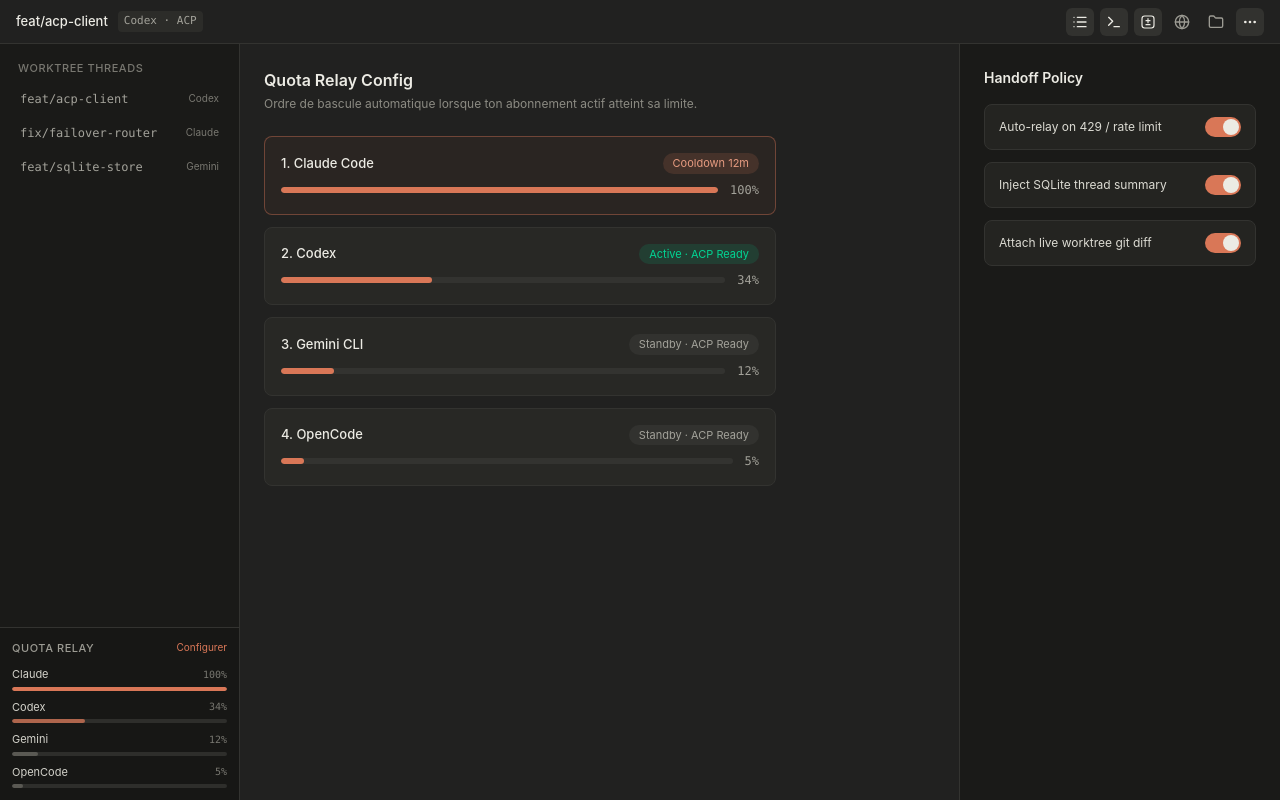
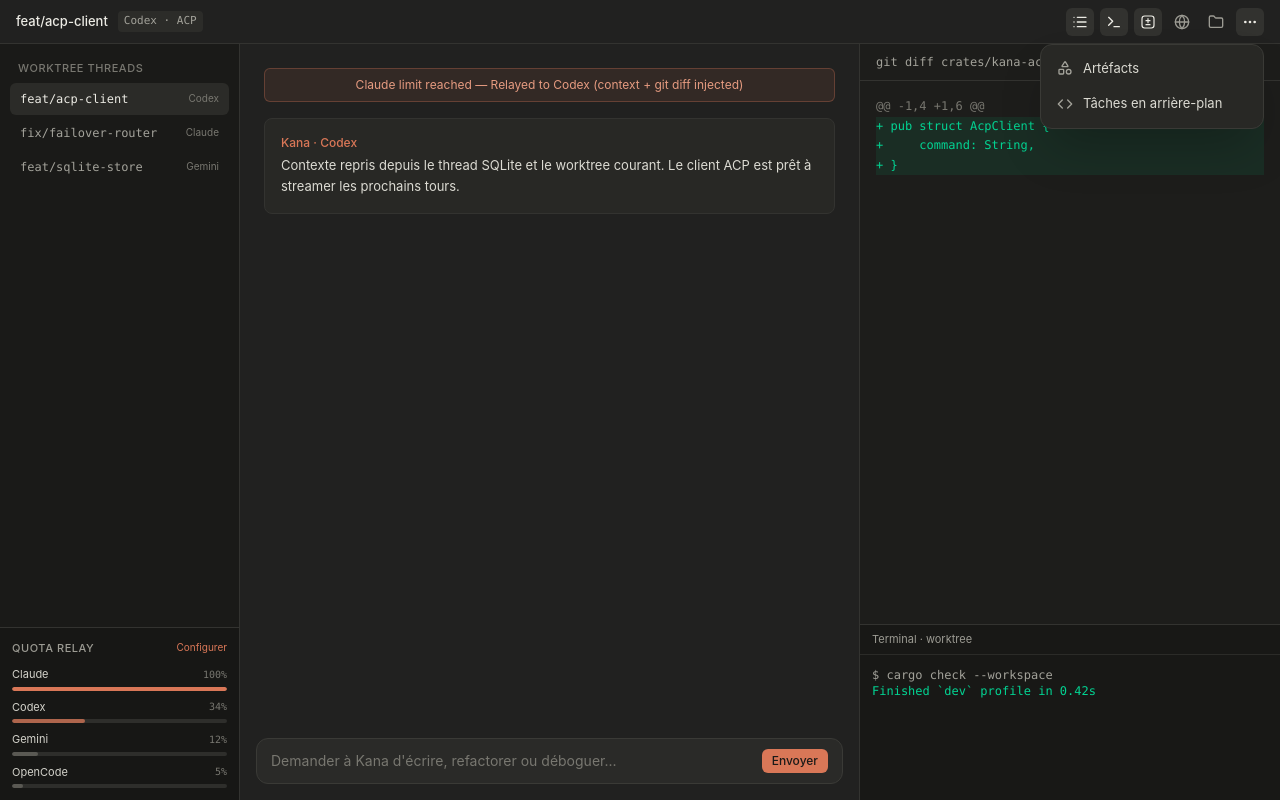
Before and after one commit to HarpeLm/kana, a React (Vite) app in the folder apps/desktop/: page / in a window 1280 px wide. Both pictures are taken after a click on the button 1250 px from the left and 21 px from the top of the page. Built offline with nearby package versions, Linux system fonts and the light colour scheme.

Commit message:
feat(desktop): add popover menu for artifacts and background tasks

```diff
--- a/apps/desktop/src/App.tsx
+++ b/apps/desktop/src/App.tsx
@@ -1,4 +1,4 @@
-import { useState } from "react";
+import { useEffect, useRef, useState } from "react";
 import "./App.css";
 import {
   List,
@@ -6,6 +6,8 @@ import {
   Globe,
   Folder,
   MoreHorizontal,
+  Shapes,
+  Code,
 } from "lucide-react";
 
 type View = "workspace" | "relay";
@@ -47,17 +49,35 @@ export default function App() {
   const [selectedThread, setSelectedThread] = useState("1");
   const [prompt, setPrompt] = useState("");
 
-  // États des 6 boutons en haut à droite
+  // États des boutons en haut à droite
   const [showSidebar, setShowSidebar] = useState(true);
   const [showTerminal, setShowTerminal] = useState(true);
   const [showDiff, setShowDiff] = useState(true);
   const [showBrowser, setShowBrowser] = useState(false);
   const [showFiles, setShowFiles] = useState(false);
 
+  // Menu "..." + ses 2 entrées
+  const [showMoreMenu, setShowMoreMenu] = useState(false);
+  const [showArtifacts, setShowArtifacts] = useState(false);
+  const [showBackgroundTasks, setShowBackgroundTasks] = useState(false);
+  const moreMenuRef = useRef<HTMLDivElement>(null);
+
   // Options Quota Relay
   const [autoRelay, setAutoRelay] = useState(true);
   const [injectSummary, setInjectSummary] = useState(true);
   const [attachDiff, setAttachDiff] = useState(true);
+
+  useEffect(() => {
+    function handleClickOutside(e: MouseEvent) {
+      if (moreMenuRef.current && !moreMenuRef.current.contains(e.target as Node)) {
+        setShowMoreMenu(false);
+      }
+    }
+    if (showMoreMenu) {
+      document.addEventListener("mousedown", handleClickOutside);
+    }
+    return () => document.removeEventListener("mousedown", handleClickOutside);
+  }, [showMoreMenu]);
 
   const btnClass = (active: boolean) =>
     `flex h-7 w-7 items-center justify-center rounded-md transition ${
@@ -66,9 +86,11 @@ export default function App() {
         : "text-[#9c9b93] hover:bg-[#2c2c29] hover:text-[#ecebe4]"
     }`;
 
+  const showRightPanel = showDiff || showTerminal || showArtifacts || showBackgroundTasks;
+
   return (
     <div className="flex h-screen w-screen flex-col overflow-hidden bg-[#212120] text-[#ecebe4] text-[13px] select-none">
-      {/* Barre supérieure : titre simple à gauche, uniquement les 6 icônes à droite */}
+      {/* Barre supérieure */}
       <header className="flex h-11 shrink-0 items-center justify-between border-b border-[#333330] bg-[#212120] px-4">
         <div className="flex items-center gap-2.5">
           <span className="font-medium text-[#ecebe4]">
@@ -79,7 +101,7 @@ export default function App() {
           </span>
         </div>
 
-        {/* Uniques icônes de l'app : les 6 boutons en haut à droite */}
+        {/* Les 6 icônes en haut à droite */}
         <div className="flex items-center gap-1.5">
           <button
             onClick={() => setShowSidebar((v) => !v)}
@@ -121,13 +143,54 @@ export default function App() {
             <Folder className="h-4 w-4" />
           </button>
 
-          <button
-            onClick={() => setView(view === "workspace" ? "relay" : "workspace")}
-            className={btnClass(view === "relay")}
-            title="Quota Relay & Paramètres"
-          >
-            <MoreHorizontal className="h-4 w-4" />
-          </button>
+          {/* Bouton "..." + menu déroulant */}
+          <div className="relative" ref={moreMenuRef}>
+            <button
+              onClick={() => setShowMoreMenu((v) => !v)}
+              className={btnClass(showMoreMenu || showArtifacts || showBackgroundTasks)}
+              title="Plus"
+            >
+              <MoreHorizontal className="h-4 w-4" />
+            </button>
+
+            {showMoreMenu && (
+              <div className="absolute right-0 top-9 z-50 w-56 rounded-xl border border-[#3a3a36] bg-[#282825] p-1.5 shadow-2xl">
+                <button
+                  onClick={() => {
+                    setShowArtifacts((v) => !v);
+                    setShowMoreMenu(false);
+                  }}
+                  className={`flex w-full items-center justify-between rounded-lg px-2.5 py-2 text-left text-[13px] transition ${
+                    showArtifacts
+                      ? "bg-[#353531] text-[#ecebe4]"
+                      : "text-[#dcdbd3] hover:bg-[#32322e]"
+                  }`}
+                >
+                  <span className="flex items-center gap-2.5">
+                    <Shapes className="h-4 w-4 text-[#a3a29a]" />
+                    Artéfacts
+                  </span>
+                </button>
+
+                <button
+                  onClick={() => {
+                    setShowBackgroundTasks((v) => !v);
+                    setShowMoreMenu(false);
+                  }}
+                  className={`flex w-full items-center justify-between rounded-lg px-2.5 py-2 text-left text-[13px] transition ${
+                    showBackgroundTasks
+                      ? "bg-[#353531] text-[#ecebe4]"
+                      : "text-[#dcdbd3] hover:bg-[#32322e]"
+                  }`}
+                >
+                  <span className="flex items-center gap-2.5">
+                    <Code className="h-4 w-4 text-[#a3a29a]" />
+                    Tâches en arrière-plan
+                  </span>
+                </button>
+              </div>
+            )}
+          </div>
         </div>
       </header>
 
@@ -238,9 +301,29 @@ export default function App() {
               </div>
             </main>
 
-            {/* Colonne droite : Diff / Terminal */}
-            {(showDiff || showTerminal) && (
+            {/* Colonne droite : Diff / Artéfacts / Tâches en arrière-plan / Terminal */}
+            {showRightPanel && (
               <section className="flex w-[420px] shrink-0 flex-col bg-[#1d1d1b]">
+                {showArtifacts && (
+                  <div className="border-b border-[#333330] p-4">
+                    <div className="mb-2 text-xs font-medium text-[#ecebe4]">Artéfacts</div>
+                    <div className="text-xs text-[#8c8b83]">
+                      Aucun artéfact généré dans cette session.
+                    </div>
+                  </div>
+                )}
+
+                {showBackgroundTasks && (
+                  <div className="border-b border-[#333330] p-4">
+                    <div className="mb-2 text-xs font-medium text-[#ecebe4]">
+                      Tâches en arrière-plan
+                    </div>
+                    <div className="text-xs text-[#8c8b83]">
+                      Aucune tâche active en arrière-plan.
+                    </div>
+                  </div>
+                )}
+
                 {showDiff && (
                   <div className="flex flex-1 flex-col overflow-hidden">
                     <div className="border-b border-[#333330] px-4 py-2.5 font-mono text-xs text-[#a3a29a]">
```
